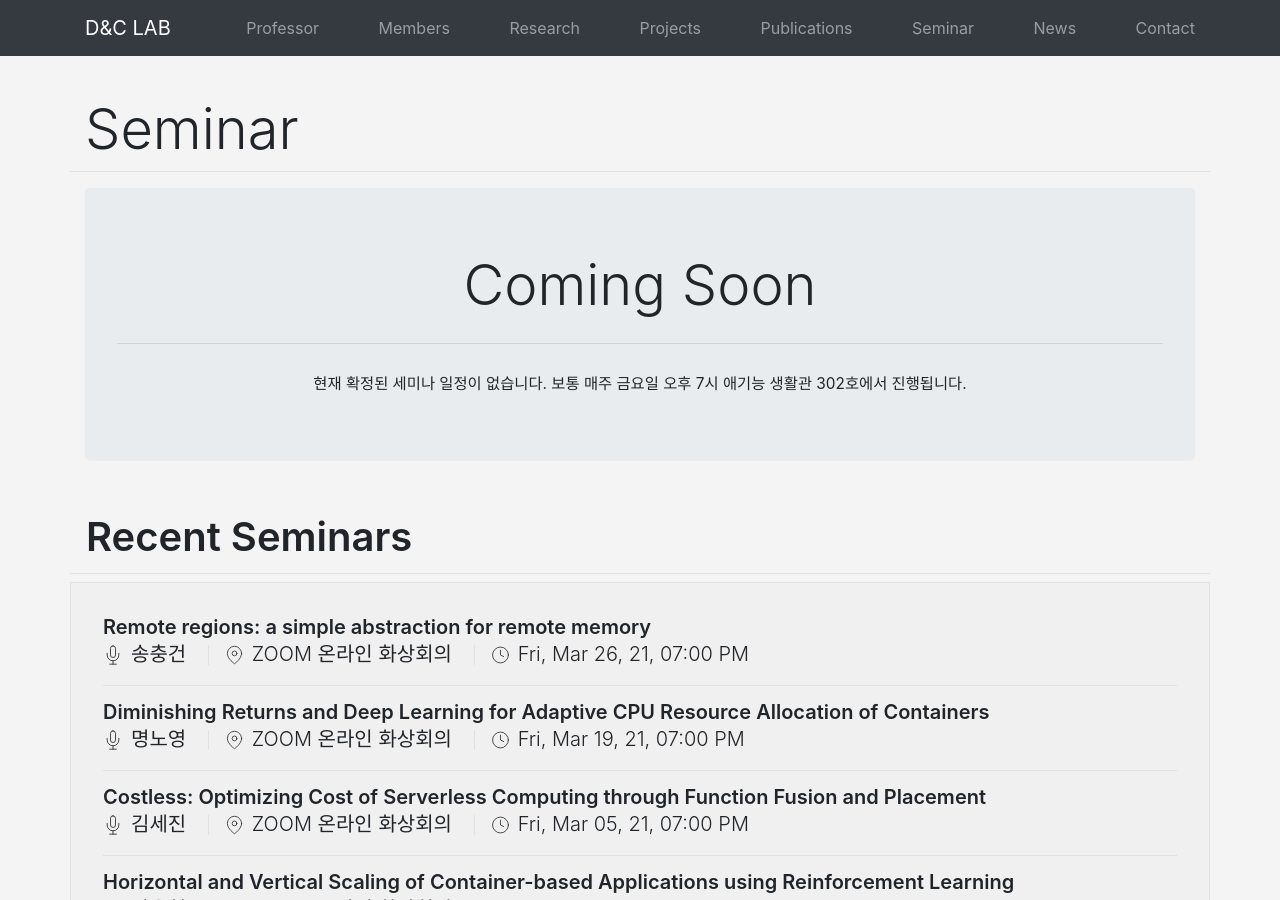
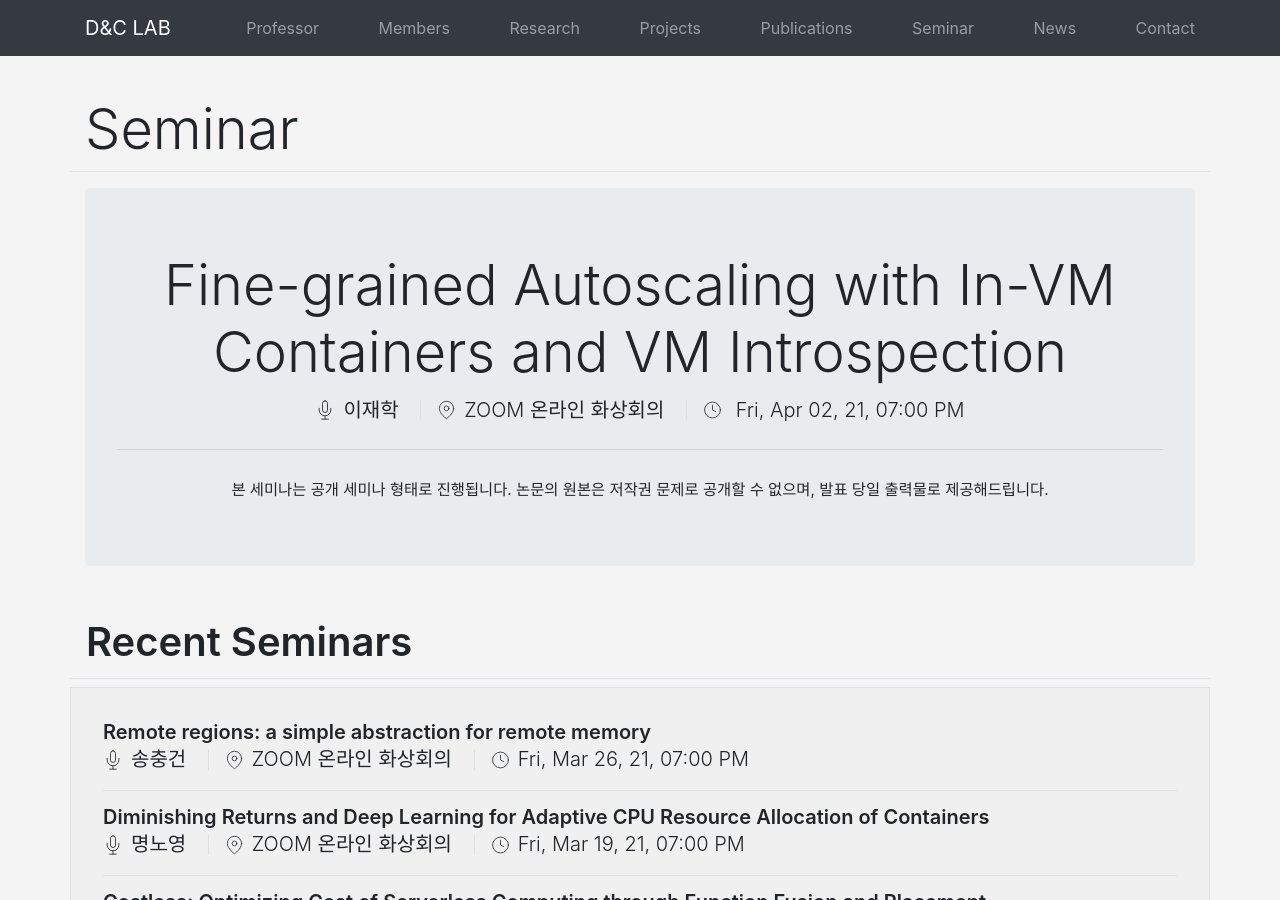
Before and after one commit to KU-Cloud/ku-cloud.github.io, a Jekyll site: the page built from seminar.html, in a window 1280 px wide and 900 px high. Built offline with Jekyll 4.4.1, drawn with Linux system fonts in a browser that asks for light colours.

Commit message:
update seminars

```diff
--- a/_data/seminars.yaml
+++ b/_data/seminars.yaml
@@ -683,3 +683,7 @@
   date: 2021-03-26T19:00:00.000+0900
   speacker: 송충건
   location: ZOOM 온라인 화상회의
+- title: 'Fine-grained Autoscaling with In-VM Containers and VM Introspection'
+  date: 2021-04-02T19:00:00.000+0900
+  speacker: 이재학
+  location: ZOOM 온라인 화상회의
```
